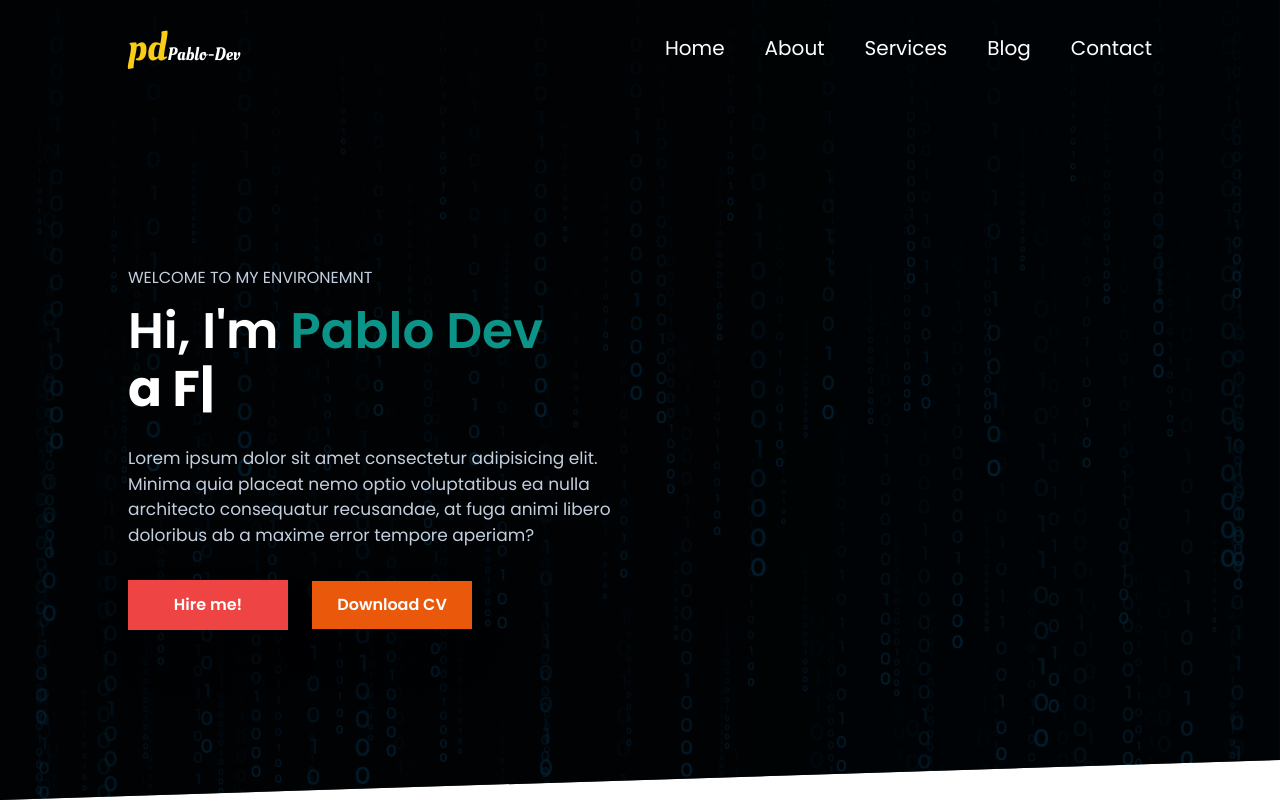
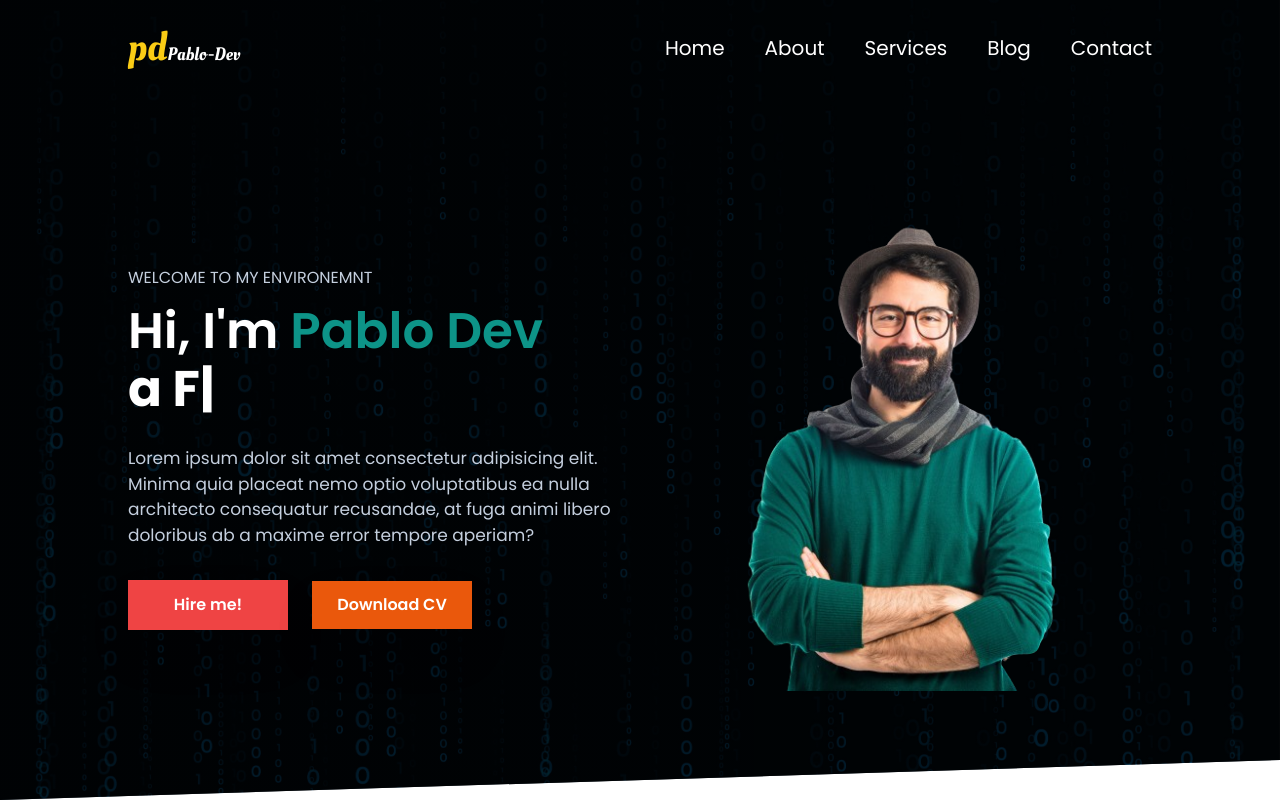
Before and after one commit to pablex72/portfolio-next-pd, a Next.js app: page / in a window 1280 px wide. Built offline with nearby package versions, Linux system fonts and the light colour scheme.

Commit message:
hero: image and styling

```diff
--- a/components/Hero.tsx
+++ b/components/Hero.tsx
@@ -1,5 +1,6 @@
 import React from "react";
 import TypeWriteEffect from "./Helper/TypeWriteEffect";
+import Image from "next/image";
 
 const Hero = () => {
   return (
@@ -26,11 +27,14 @@
               <button className="relative flex h-[50px] w-40 items-center justify-center font-semibold overflow-hidden bg-red-500 text-white shadow-2xl transition-all before:absolute before:h-0 before:w-0 before:rounded-full before:bg-blue-600 before:duration-500 before:ease-out hover:before:h-56 hover:before:w-56">
                 <span className="relative z-10">Hire me!</span>
               </button>
-              <button className="before:ease relative h-12 w-40 overflow-hidden bg-orange-600 text-white font-semibold shadow-2xl before:absolute before:left-0 before:-ml-2 before:h-48 before:w-48 before:origin-top-right before:-translate-x-full before:translate-y-12 before:-rotate-90 before:bg-green-700 before:transition-all before:duration-300 hover:text-white hover:shadow-black hover:-rotate-180">
+              <button className="before:ease relative h-12 w-40 overflow-hidden bg-orange-600 text-white font-semibold shadow-2xl before:absolute before:left-0 before:-ml-2 before:h-48 before:w-48 before:origin-top-right before:-translate-x-full before:translate-y-12 before:-rotate-90 before:bg-green-700 before:transition-all before:duration-300 hover:text-white hover:shadow-black hover:before:-rotate-180">
                 <span className="relative z-10">Download CV</span>
               </button>
             </div>
           </div>
+          <div className="hidden md:block">
+            <Image src="/images/hero.png" alt="hero" width={600} height={600} className="object-contain"/>
+            </div>
         </div>
       </div>
     </div>
```
